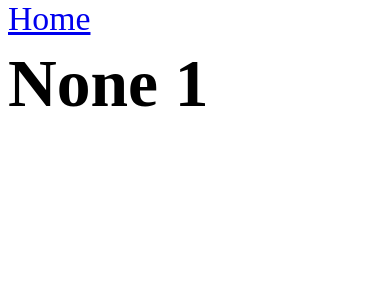
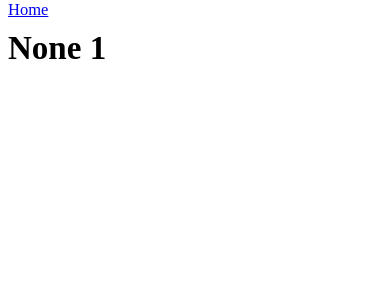
Before and after one commit to threed-factory-store/Blog, a Flask app: page /posts/1/ in a window 390 px wide. Shown: the top 300 px of the page. Run offline with Flask 3, Linux system fonts and the light colour scheme.

Commit message:
Fixed PushToProduction

```diff
--- a/start.py
+++ /dev/null
@@ -1,5 +0,0 @@
-#!/bin/python3
-from wsgiref.handlers import CGIHandler
-from app import app
-
-CGIHandler().run(app)
--- a/static/blog.css
+++ b/static/blog.css
@@ -1,5 +1,6 @@
 html {
-    font-size : clamp(1rem, 4vh, 5rem);
+    /* font-size : clamp(1rem, 4vh, 5rem); */
+    font-size: calc(15px + 0.390625vw);
 }
 
 ul.no-bullets {
--- a/templates/base.html
+++ b/templates/base.html
@@ -2,6 +2,7 @@
 <html lang="en">
 <head>
     {% block head %}
+    <meta name="viewport" content="width=device-width, initial-scale=1">
     <link rel="stylesheet" type="text/css" href="{{ url_for('static', filename='blog.css').replace('/index.cgi', '') }}" />
     <script src="{{ url_for('static', filename='blog.js').replace('/index.cgi', '') }}"></script>
     <title>{% block title %}{% endblock title %}</title>
```
Also changed, not shown: 5 other files.
